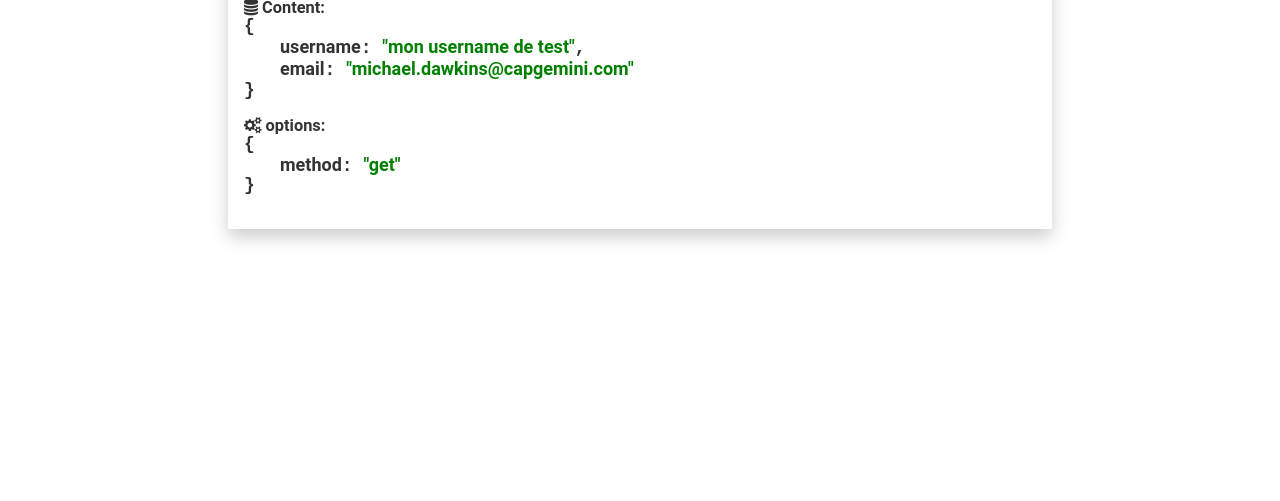
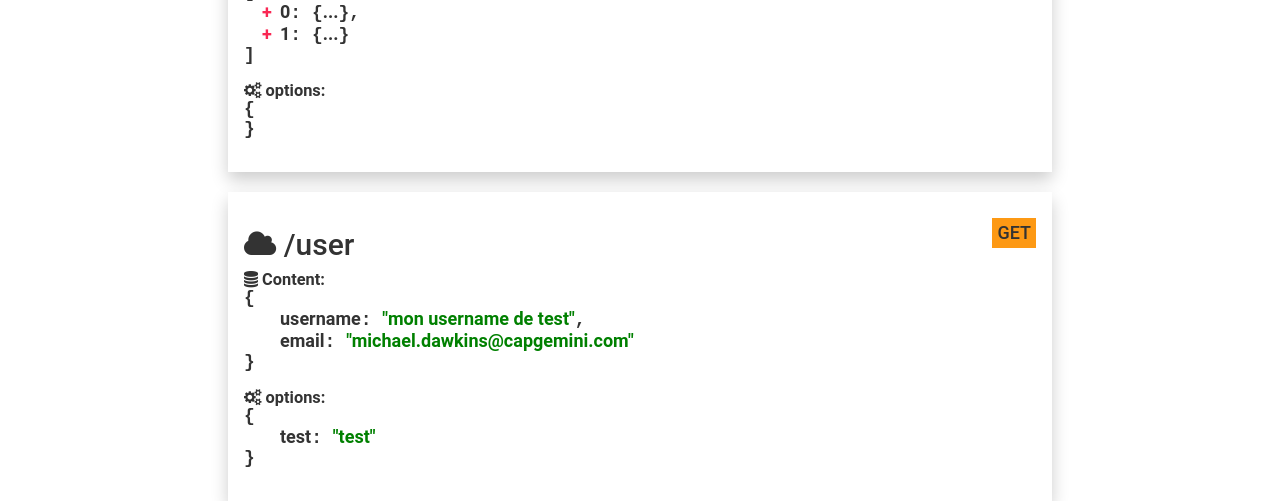
Before and after one commit to Michael-Dawkins/auto-mock-server, a website: page reporting/index.html in a window 1280 px wide. Shown: the part 520-1021 px from the top of the page. Before the commit the page ends 800 px from the top, so only its background shows below. Drawn offline with Linux system fonts and the light colour scheme; a web font is replaced by a local one.

Commit message:
Added method type

```diff
--- /dev/null
+++ b/mocks/articles/GET/config.json
@@ -0,0 +1,3 @@
+{
+
+}
--- /dev/null
+++ b/mocks/articles/POST/config.json
@@ -0,0 +1,3 @@
+{
+
+}
--- a/mocks/articles/config.json
+++ /dev/null
@@ -1,3 +0,0 @@
-{
-	"method": "post"
-}
--- /dev/null
+++ b/mocks/user/GET/config.json
@@ -0,0 +1,3 @@
+{
+
+}
--- a/mocks/user/config.json
+++ /dev/null
@@ -1,3 +0,0 @@
-{
-	"method": "get"
-}
--- a/reporting/app/css/style.css
+++ b/reporting/app/css/style.css
@@ -1,5 +1,19 @@
 div, span {
   font-family: RobotoDraft, Roboto, 'Helvetica Neue', sans-serif;
+}
+
+h2.api-title {
+  float:left;
+}
+
+h3.api-content {
+  clear:both;
+}
+
+h4.pastille {
+  float:right;
+  background-color: rgb(253, 153, 20);
+  padding: 5px;
 }
 
 .doc-content {
--- a/reporting/app/services/GeneratedData.js
+++ b/reporting/app/services/GeneratedData.js
@@ -1 +1 @@
-apiReport.factory('GeneratedData', function(){return {getData: function(){return [{"resourcePath":"/articles","content":[{"name":"télé","price":143.23},{"name":"écran","price":14}],"options":{"method":"post"}},{"resourcePath":"/user","content":{"username":"mon username de test","email":"michael.dawkins@capgemini.com"},"options":{"method":"get"}}];}}});
+apiReport.factory('GeneratedData', function(){return {getData: function(){return [{"resourcePath":"/articles","content":[{"name":"télé","price":143.23},{"name":"écran","price":14}],"method":"GET","options":{}},{"resourcePath":"/articles","content":[{"name":"télé","price":143.23},{"name":"écran","price":14}],"method":"POST","options":{}},{"resourcePath":"/user","content":{"username":"mon username de test","email":"michael.dawkins@capgemini.com"},"method":"GET","options":{"test":"test"}}];}}});
--- a/reporting/app/views/main.html
+++ b/reporting/app/views/main.html
@@ -15,10 +15,11 @@
   ng-repeat="resource in generatedData | filter:{resourcePath: search.searchText}"
   class="md-whiteframe-z2 medium-margin fast-anim">
     <md-content class="md-padding" >
-      <h2>
+      <h2 class="api-title">
         <i class="fa fa-cloud"></i> {{resource.resourcePath}}
       </h2>
-      <h3>
+      <h4 class="pastille">{{resource.method}}</h2>
+      <h3 class="api-content">
         <i class="fa fa-database"></i> Content:
         <json-explorer data="resource.content"></json-explorer>
       </h3>
```
Also changed, not shown: auto_mock_server.js (+11 -8 lines), mocks/articles/POST/mock.json (added, +10 -0 lines), mocks/articles/GET/mock.json (renamed from mocks/articles/mock.json), mocks/user/GET/mock.json (renamed from mocks/user/mock.json).
